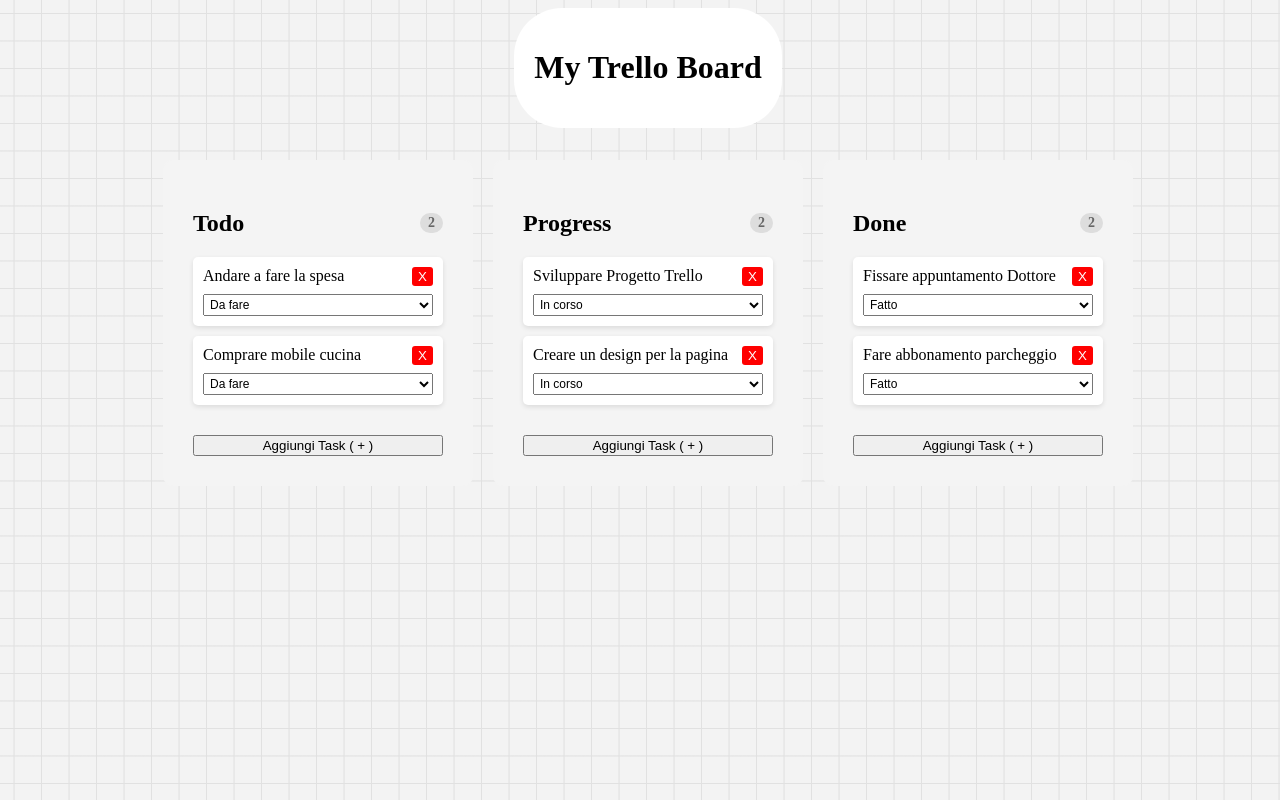
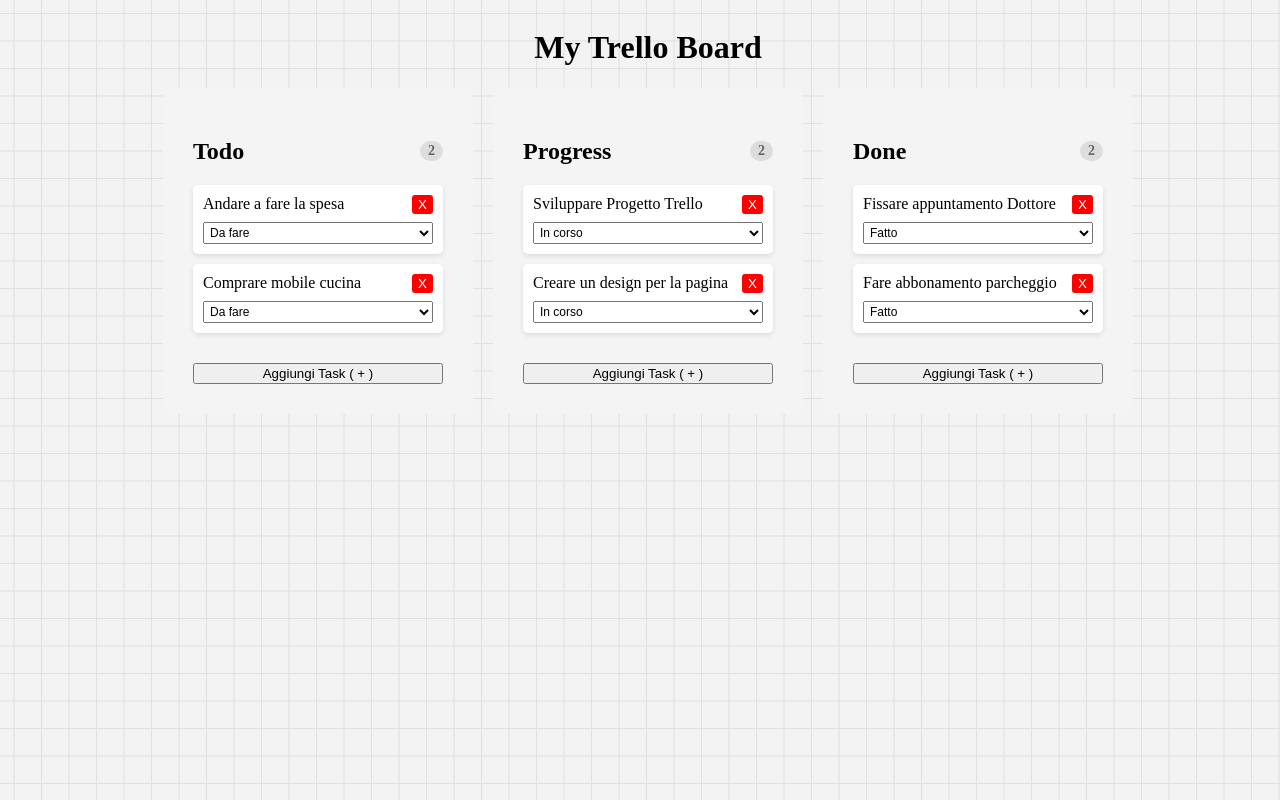
Before and after one commit to vincenzocrucitti04-hash/POSYTRON, a React (Vite) app in the folder Progetto_01_04/trello/: page / in a window 1280 px wide. Built offline with nearby package versions, Linux system fonts and the light colour scheme.

Commit message:
rimosso codice inutile

```diff
--- a/Progetto_01_04/trello/src/App.jsx
+++ b/Progetto_01_04/trello/src/App.jsx
@@ -61,15 +61,7 @@ const moveTask = (taskId, fromColumn, toColumn) => {
       width: "100%"
     }}
     className="app-container">
-
-      <div style={{
-        padding:"20px",
-        background:"white",
-        marginBottom:"2rem",
-        borderRadius:"3rem"
-      }}>
-        <h1>My Trello Board</h1>
-        </div>
+      <h1>My Trello Board</h1>
       <Board board={board} onAdd={addTask} onDelete={deleteTask} onMove={moveTask} />
     </div>
   );
```
